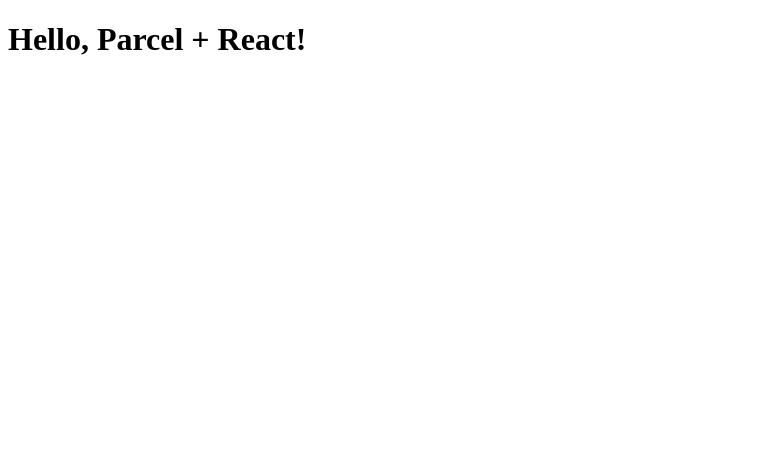
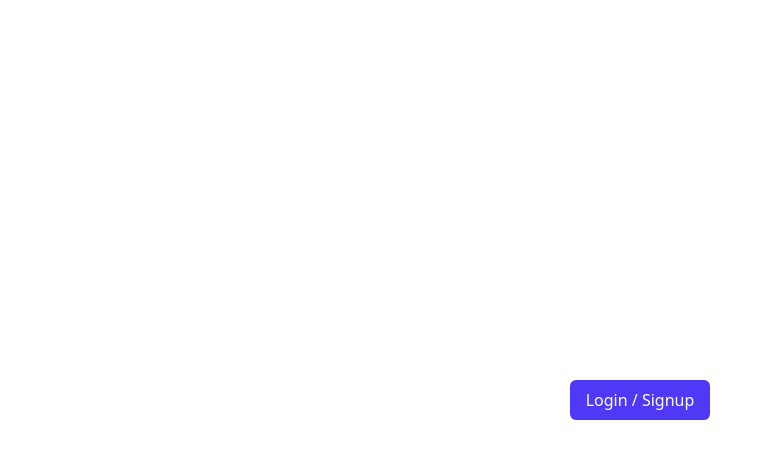
Before and after one commit to AshutoshMukherjee35/P0C, a React (Vite) app: page / in a window 1280 px wide. Shown: the top 458 px of the page, without its empty margins (0-765 px from the left). Built offline with nearby package versions, Linux system fonts and the light colour scheme.

Commit message:
commit 1

```diff
--- /dev/null
+++ b/components/Dashboard.js
@@ -0,0 +1,21 @@
+import React from "react";
+import { useAuth0 } from "@auth0/auth0-react";
+
+const Dashboard = () => {
+  const { user, logout } = useAuth0();
+
+  return (
+    <div className="flex flex-col items-center justify-center min-h-screen">
+      <h1 className="text-2xl font-bold">Welcome, {user?.name}</h1>
+      <p className="text-gray-600">{user?.email}</p>
+      <button
+        onClick={() => logout({ logoutParams: { returnTo: window.location.origin } })}
+        className="mt-4 px-4 py-2 bg-red-600 text-white rounded-md hover:bg-red-500"
+      >
+        Logout
+      </button>
+    </div>
+  );
+};
+
+export default Dashboard;
--- /dev/null
+++ b/components/Example.js
@@ -0,0 +1,28 @@
+import React from "react";
+import { useAuth0 } from "@auth0/auth0-react";
+
+const Example = () => {
+  const { loginWithRedirect, logout, isAuthenticated } = useAuth0();
+
+  return (
+    <div className="flex justify-center items-center min-h-screen">
+      {!isAuthenticated ? (
+        <button
+          onClick={() => loginWithRedirect()}
+          className="px-4 py-2 bg-indigo-600 text-white rounded-md hover:bg-indigo-500"
+        >
+          Login / Signup
+        </button>
+      ) : (
+        <button
+          onClick={() => logout({ logoutParams: { returnTo: window.location.origin } })}
+          className="px-4 py-2 bg-red-600 text-white rounded-md hover:bg-red-500"
+        >
+          Logout
+        </button>
+      )}
+    </div>
+  );
+};
+
+export default Example;
--- a/package.json
+++ b/package.json
@@ -1,7 +1,6 @@
 {
   "name": "p0c",
   "version": "1.0.0",
-
   "scripts": {
     "test": "echo \"Error: no test specified\" && exit 1",
     "start": "parcel src/index.html",
@@ -12,8 +11,11 @@
   "license": "ISC",
   "description": "",
   "dependencies": {
+    "@auth0/auth0-react": "^2.3.0",
+    "@tailwindcss/postcss": "^4.0.17",
     "react": "^19.0.0",
-    "react-dom": "^19.0.0"
+    "react-dom": "^19.0.0",
+    "tailwindcss": "^4.0.17"
   },
   "devDependencies": {
     "parcel": "^2.14.2"
--- a/src/App.js
+++ b/src/App.js
@@ -1,5 +1,12 @@
 import React from "react";
+import Example from "../components/Example";
 
-const App = () => <h1>Hello, Parcel + React!</h1>;
+const App = () => {
+    return(
+    <div>
+        <Example />
+    </div>
+    )
+}
 
 export default App;
--- /dev/null
+++ b/src/index.css
@@ -0,0 +1 @@
+@import "tailwindcss";
--- a/src/index.html
+++ b/src/index.html
@@ -3,6 +3,7 @@
 <head>
     <meta charset="UTF-8">
     <meta name="viewport" content="width=device-width, initial-scale=1.0">
+    <link href="./index.css" type="text/css" rel="stylesheet" />
     <title>Parcel React App</title>
 </head>
 <body>
--- a/src/index.js
+++ b/src/index.js
@@ -1,7 +1,16 @@
 import React from "react";
 import ReactDOM from "react-dom/client";
+import { Auth0Provider } from "@auth0/auth0-react";
 import App from "./App";
 
 
 
-ReactDOM.createRoot(document.getElementById("root")).render(<App />);
+ReactDOM.createRoot(document.getElementById("root")).render(<Auth0Provider
+    domain="dev-6mguncdaalrmu27g.us.auth0.com"
+    clientId="PB4TcwzXxfS1fy8XxREwxu3xGMChx6Vx"
+    authorizationParams={{
+      redirect_uri: window.location.origin,
+    }}
+  >
+    <App />
+  </Auth0Provider>);
```
Also changed, not shown: .postcssrc (added), 6 other files (tests, documents, lock files or other folders).
